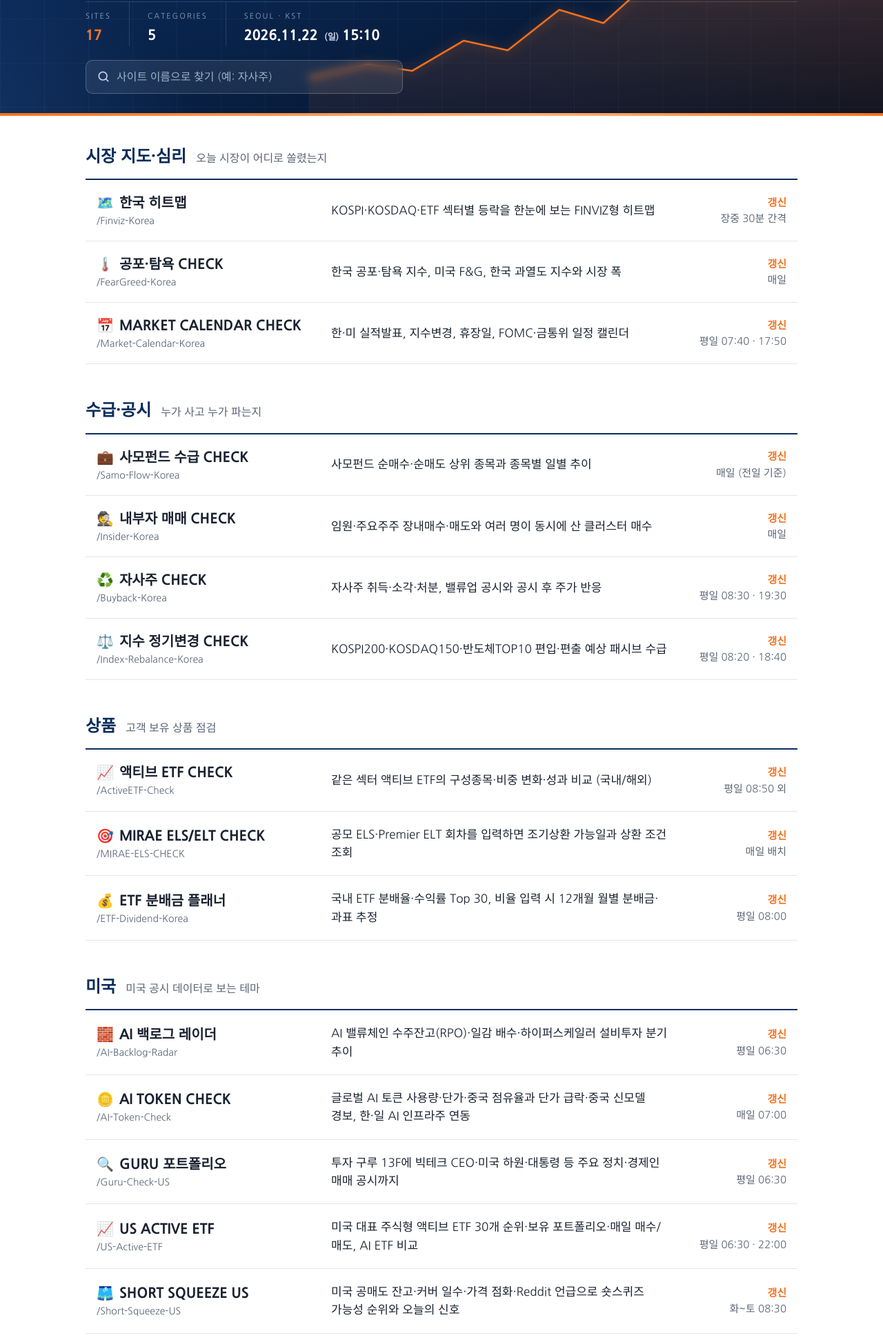
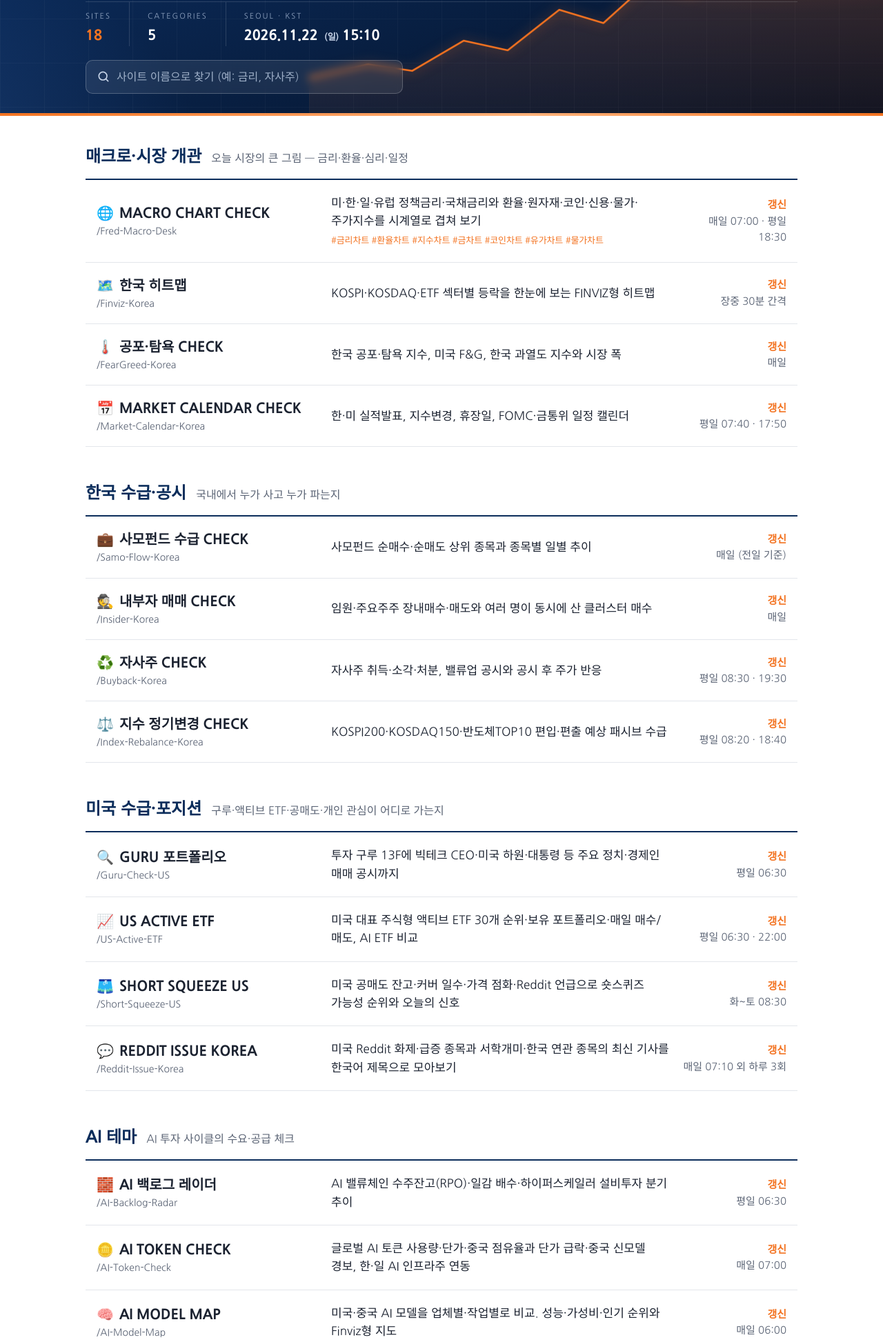
Before and after one commit to bluelagoon1222/bluelagoon1222.github.io, a plain HTML site: page index.html in a window 1280 px wide. Shown: the part 195-2141 px from the top of the page at 69% size. Drawn offline with Linux system fonts and the light colour scheme.

Commit message:
Add files via upload

```diff
--- a/index.html
+++ b/index.html
@@ -89,6 +89,7 @@ a.site:hover::before,a.site:focus-visible::before{width:5px}
 .name .ico{margin-right:8px}
 .repo{display:block;font-size:14px;font-weight:400;color:var(--sub);margin-top:4px;word-break:break-all}
 .desc{font-size:17px;word-break:keep-all}
+.tags{display:block;margin-top:6px;font-size:13px;color:var(--orange);letter-spacing:-0.01em;word-break:keep-all}
 .when{font-size:15px;color:var(--sub);text-align:right}
 .when strong{display:block;color:var(--orange);font-weight:700}
 .empty{display:none;padding:40px 0;font-size:18px;color:var(--sub)}
@@ -182,7 +183,7 @@ body.mini #side .gsep{display:block}
       </ul>
       <div class="searchrow">
         <svg viewBox="0 0 24 24" fill="none" stroke="currentColor" stroke-width="2" stroke-linecap="round" aria-hidden="true"><circle cx="11" cy="11" r="7"/><path d="M20 20l-3.5-3.5"/></svg>
-        <input class="search" id="q" type="search" placeholder="사이트 이름으로 찾기 (예: 자사주)" aria-label="사이트 검색">
+        <input class="search" id="q" type="search" placeholder="사이트 이름으로 찾기 (예: 금리, 자사주)" aria-label="사이트 검색">
       </div>
     </div>
   </header>
@@ -214,32 +215,33 @@ body.mini #side .gsep{display:block}
 <script>
 // ▼ 사이트 추가·삭제는 이 목록만 고치면 됩니다 (repo = 깃허브 저장소 이름, 대소문자 그대로 / icon = 왼쪽 메뉴 아이콘)
 const GROUPS = [
-  { title:"시장 지도·심리", note:"오늘 시장이 어디로 쏠렸는지", sites:[
+  { title:"매크로·시장 개관", note:"오늘 시장의 큰 그림 — 금리·환율·심리·일정", sites:[
+    { icon:"🌐", name:"MACRO CHART CHECK", repo:"Fred-Macro-Desk", tags:["#금리차트","#환율차트","#지수차트","#금차트","#코인차트","#유가차트","#물가차트"], desc:"미·한·일·유럽 정책금리·국채금리와 환율·원자재·코인·신용·물가·주가지수를 시계열로 겹쳐 보기", when:"매일 07:00 · 평일 18:30" },
     { icon:"🗺️", name:"한국 히트맵", repo:"Finviz-Korea", desc:"KOSPI·KOSDAQ·ETF 섹터별 등락을 한눈에 보는 FINVIZ형 히트맵", when:"장중 30분 간격" },
     { icon:"🌡️", name:"공포·탐욕 CHECK", repo:"FearGreed-Korea", desc:"한국 공포·탐욕 지수, 미국 F&G, 한국 과열도 지수와 시장 폭", when:"매일" },
     { icon:"📅", name:"MARKET CALENDAR CHECK", repo:"Market-Calendar-Korea", desc:"한·미 실적발표, 지수변경, 휴장일, FOMC·금통위 일정 캘린더", when:"평일 07:40 · 17:50" }
   ]},
-  { title:"수급·공시", note:"누가 사고 누가 파는지", sites:[
+  { title:"한국 수급·공시", note:"국내에서 누가 사고 누가 파는지", sites:[
     { icon:"💼", name:"사모펀드 수급 CHECK", repo:"Samo-Flow-Korea", desc:"사모펀드 순매수·순매도 상위 종목과 종목별 일별 추이", when:"매일 (전일 기준)" },
     { icon:"🕵️", name:"내부자 매매 CHECK", repo:"Insider-Korea", desc:"임원·주요주주 장내매수·매도와 여러 명이 동시에 산 클러스터 매수", when:"매일" },
     { icon:"♻️", name:"자사주 CHECK", repo:"Buyback-Korea", desc:"자사주 취득·소각·처분, 밸류업 공시와 공시 후 주가 반응", when:"평일 08:30 · 19:30" },
     { icon:"⚖️", name:"지수 정기변경 CHECK", repo:"Index-Rebalance-Korea", desc:"KOSPI200·KOSDAQ150·반도체TOP10 편입·편출 예상 패시브 수급", when:"평일 08:20 · 18:40" }
   ]},
-  { title:"상품", note:"고객 보유 상품 점검", sites:[
-    { icon:"📈", name:"액티브 ETF CHECK", repo:"ActiveETF-Check", desc:"같은 섹터 액티브 ETF의 구성종목·비중 변화·성과 비교 (국내/해외)", when:"평일 08:50 외" },
-    { icon:"🎯", name:"MIRAE ELS/ELT CHECK", repo:"MIRAE-ELS-CHECK", desc:"공모 ELS·Premier ELT 회차를 입력하면 조기상환 가능일과 상환 조건 조회", when:"매일 배치" },
-    { icon:"💰", name:"ETF 분배금 플래너", repo:"ETF-Dividend-Korea", desc:"국내 ETF 분배율·수익률 Top 30, 비율 입력 시 12개월 월별 분배금·과표 추정", when:"평일 08:00" }
-  ]},
-  { title:"미국", note:"미국 공시 데이터로 보는 테마", sites:[
-    { icon:"🧱", name:"AI 백로그 레이더", repo:"AI-Backlog-Radar", desc:"AI 밸류체인 수주잔고(RPO)·일감 배수·하이퍼스케일러 설비투자 분기 추이", when:"평일 06:30" },
-    { icon:"🪙", name:"AI TOKEN CHECK", repo:"AI-Token-Check", desc:"글로벌 AI 토큰 사용량·단가·중국 점유율과 단가 급락·중국 신모델 경보, 한·일 AI 인프라주 연동", when:"매일 07:00" },
+  { title:"미국 수급·포지션", note:"구루·액티브 ETF·공매도·개인 관심이 어디로 가는지", sites:[
     { icon:"🔍", name:"GURU 포트폴리오", repo:"Guru-Check-US", desc:"투자 구루 13F에 빅테크 CEO·미국 하원·대통령 등 주요 정치·경제인 매매 공시까지", when:"평일 06:30" },
     { icon:"📈", name:"US ACTIVE ETF", repo:"US-Active-ETF", desc:"미국 대표 주식형 액티브 ETF 30개 순위·보유 포트폴리오·매일 매수/매도, AI ETF 비교", when:"평일 06:30 · 22:00" },
     { icon:"🩳", name:"SHORT SQUEEZE US", repo:"Short-Squeeze-US", desc:"미국 공매도 잔고·커버 일수·가격 점화·Reddit 언급으로 숏스퀴즈 가능성 순위와 오늘의 신호", when:"화~토 08:30" },
     { icon:"💬", name:"REDDIT ISSUE KOREA", repo:"Reddit-Issue-Korea", desc:"미국 Reddit 화제·급증 종목과 서학개미·한국 연관 종목의 최신 기사를 한국어 제목으로 모아보기", when:"매일 07:10 외 하루 3회" }
   ]},
-  { title:"AI 모델", note:"어떤 모델을 언제 쓸까", sites:[
+  { title:"AI 테마", note:"AI 투자 사이클의 수요·공급 체크", sites:[
+    { icon:"🧱", name:"AI 백로그 레이더", repo:"AI-Backlog-Radar", desc:"AI 밸류체인 수주잔고(RPO)·일감 배수·하이퍼스케일러 설비투자 분기 추이", when:"평일 06:30" },
+    { icon:"🪙", name:"AI TOKEN CHECK", repo:"AI-Token-Check", desc:"글로벌 AI 토큰 사용량·단가·중국 점유율과 단가 급락·중국 신모델 경보, 한·일 AI 인프라주 연동", when:"매일 07:00" },
     { icon:"🧠", name:"AI MODEL MAP", repo:"AI-Model-Map", desc:"미국·중국 AI 모델을 업체별·작업별로 비교. 성능·가성비·인기 순위와 Finviz형 지도", when:"매일 06:00" }
+  ]},
+  { title:"상품·고객 자산", note:"고객 보유 상품 점검", sites:[
+    { icon:"📊", name:"액티브 ETF CHECK", repo:"ActiveETF-Check", desc:"같은 섹터 액티브 ETF의 구성종목·비중 변화·성과 비교 (국내/해외)", when:"평일 08:50 외" },
+    { icon:"🎯", name:"MIRAE ELS/ELT CHECK", repo:"MIRAE-ELS-CHECK", desc:"공모 ELS·Premier ELT 회차를 입력하면 조기상환 가능일과 상환 조건 조회", when:"매일 배치" },
+    { icon:"💰", name:"ETF 분배금 플래너", repo:"ETF-Dividend-Korea", desc:"국내 ETF 분배율·수익률 Top 30, 비율 입력 시 12개월 월별 분배금·과표 추정", when:"평일 08:00" }
   ]}
 ];
 
@@ -255,10 +257,10 @@ GROUPS.forEach(g => {
   sec.innerHTML =
     `<div class="group-head"><h2>${esc(g.title)}</h2><span>${esc(g.note)}</span></div><div class="list">` +
     g.sites.map(s => {
-      const key = (s.name + " " + s.repo + " " + s.desc).toLowerCase();
+      const key = (s.name + " " + s.repo + " " + s.desc + " " + (s.tags || []).join(" ")).toLowerCase();
       return `<a class="site" href="#/${esc(s.repo)}" data-key="${esc(key)}">
         <div class="name"><span class="ico" aria-hidden="true">${s.icon}</span>${esc(s.name)}<span class="repo">/${esc(s.repo)}</span></div>
-        <div class="desc">${esc(s.desc)}</div>
+        <div class="desc">${esc(s.desc)}${s.tags ? `<span class="tags">${s.tags.map(esc).join(" ")}</span>` : ""}</div>
         <div class="when"><strong>갱신</strong>${esc(s.when)}</div></a>`;
     }).join("") + `</div>`;
   $("main").appendChild(sec);
```
